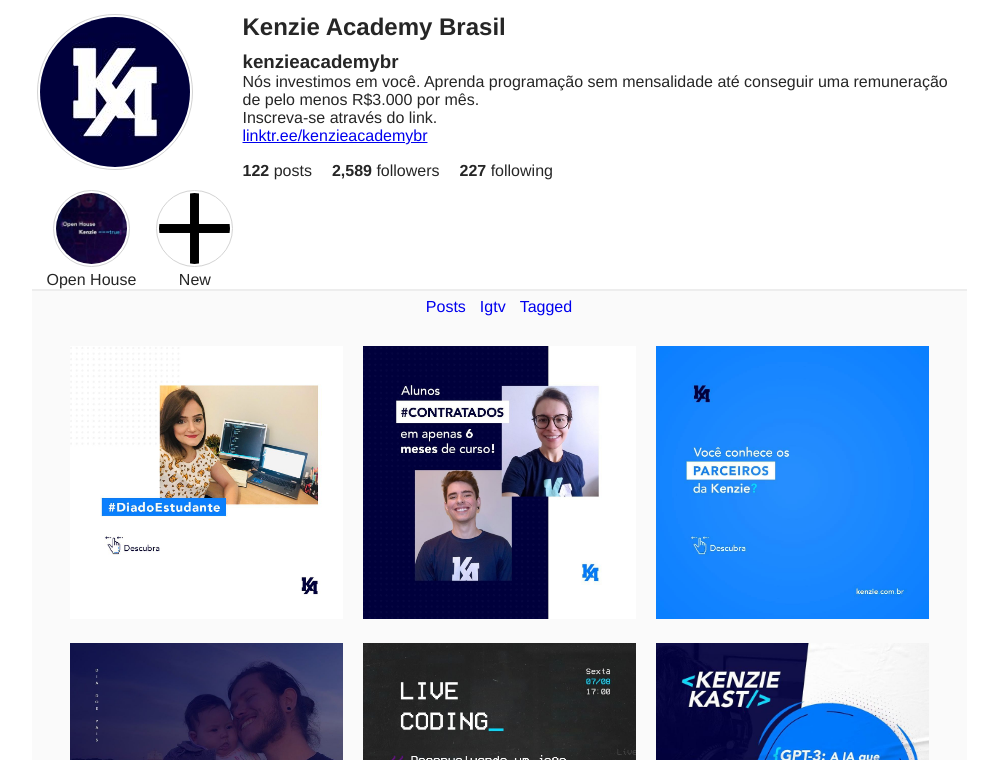
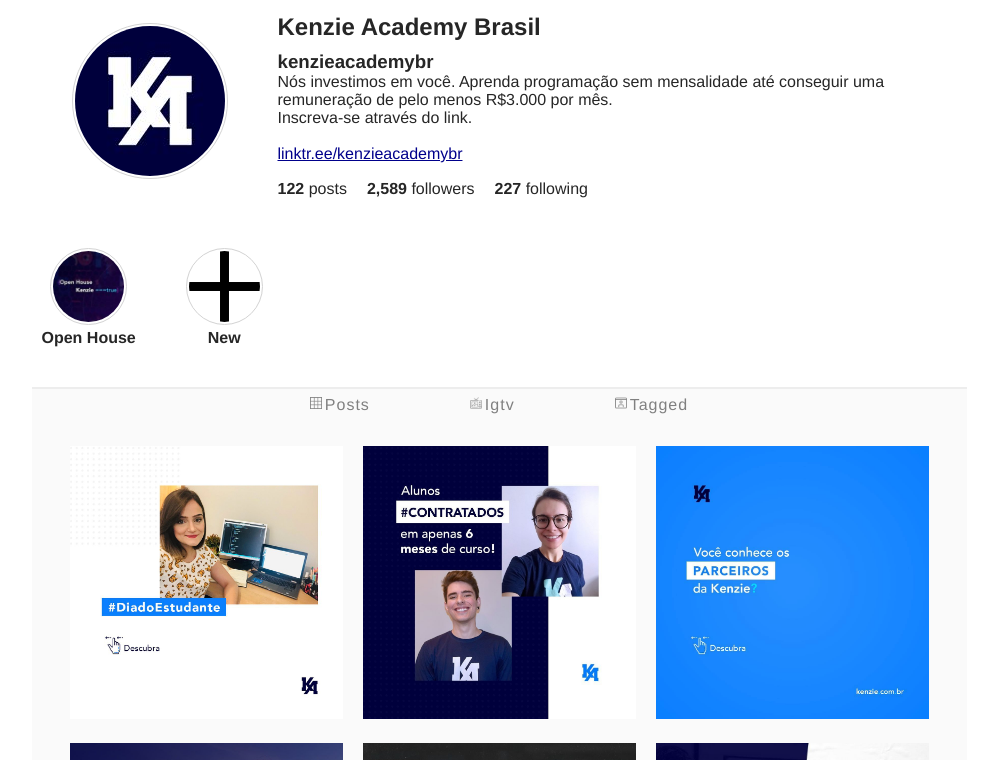
Before and after one commit to Kenzie-Academy-Brasil-Developers/rede-social-sprint-2-iandrokuntz, a plain HTML site: page index.html in a window 1280 px wide. Shown: the part 40-800 px from the top of the page, without its empty margins (141-1139 px from the left). Drawn offline with Linux system fonts and the light colour scheme.

Commit message:
Atividade-78-Refeita

```diff
--- a/css/style.css
+++ b/css/style.css
@@ -3,12 +3,14 @@
 	margin: 0;
 	box-sizing: border-box;
 	list-style: none;
+	font-family: Helvetica, Arial, sans-serif;
+	color: #262626;;
 }
 
 body{
 	width: 95vw;
 	background-color: white;
-	font-family: Helvetica, Arial, sans-serif;
+
 	color: #262626;
 	margin: auto;
 }
@@ -29,6 +31,9 @@ header{
 	text-align: center;
 	padding: 0 5px 0 5px;
 }
+.profile-content a{
+	color: darkblue;
+}
 
 .profile-photo img{
 	border-radius: 100%;
@@ -37,6 +42,9 @@ header{
 }
 h2{
 	padding: 10px;
+}
+.profile-content h1{
+	padding-bottom: 10px;
 }
 .profile-data{
 	display: flex;
@@ -56,7 +64,8 @@ h2{
 	justify-content: flex-end;
 	list-style: none;
 	text-align: center;
-	padding-left: 15px;
+	padding-top: 40px;
+	padding-bottom: 40px;
 
 }
 .highlighted-stories img{
@@ -70,6 +79,9 @@ h2{
 	padding: 10px 0;
 
 }
+.highlighted-stories figcaption{
+	font-weight: 600;
+}
 .profile-posts{
 	background-color: #fafafa;
 }
@@ -82,18 +94,36 @@ h2{
 
 }
 .profile-posts nav a{
-	padding: 0 7px 0 7px;
+	padding: 0 0px 2px 3px;
 	text-decoration: none;
 	padding-top: 7px;
+	color: gray;
+	letter-spacing: 1px;
+	display: inline-block;
+}
+.profile-posts .Posts{
+	margin-right: 20px;
+}
+.profile-posts .Igtv{
+	margin-right: 20px;
+}
+.profile-posts nav img{
+	width: 12px;
+	height: 12px;
+	padding: 0;
+	display: inline-block;
 }
 .profile-posts nav a:focus{
 	font-weight: bold;
 	border-top: 2px solid black;
+
 }
 .profile-posts nav a:hover{
 	font-weight: bold;
 	border-top: 2px solid black;
+
 }
+
 
 .profile-posts ul{
 	display: flex;
@@ -126,6 +156,9 @@ footer{
 	text-align: center;
 	padding:10px
 }
+footer a{
+	color: darkblue;
+}
 .copyright{
 	padding: 10px;
 }
@@ -144,7 +177,10 @@ footer{
 		flex-direction: row;
 		justify-content: center;
 		align-items: center;
-
+		padding-left:40px;
+	}
+	.profile-content h1{
+		padding-bottom: 0px;
 	}
 	.profile-info{
 		text-align: start;
@@ -160,9 +196,15 @@ footer{
 		padding: 10px 0 10px 0;
 	}
 	.highlighted-stories li{
-		padding: 10px 20px 0 0;
+		padding: 10px 40px 0 10px;
 	}
 	.profile-photo img{
 		display: flex;
 	}
+	.profile-posts .Posts{
+		margin-right: 100px;
+	}
+	.profile-posts .Igtv{
+		margin-right: 100px;;
+	}
 }
--- a/index.html
+++ b/index.html
@@ -13,6 +13,7 @@
 
 	<!-- FAVICON -->
 	<link rel="shortcut icon" type="image/x-icon" href="img/favicon.ico" />
+	<link href="https://cdnjs.cloudflare.com/ajax/libs/font-awesome/5.15.3/css/all.min.css">
 
 </head>
 <body>
@@ -50,6 +51,7 @@
 					<li>
 						<p>Inscreva-se através do link.</p>
 					</li>
+				</br>
 					<li>
 						<a href="https://linktr.ee/kenzieacademybr">linktr.ee/kenzieacademybr</a>
 					</li>
@@ -87,9 +89,10 @@
 
 			<!-- MENU DE POSTS -->
 			<nav>
-				<a href="#">Posts</a>
-				<a href="#">Igtv</a>
-				<a href="#">Tagged</a>
+				<img src="img/grade-da-mesa-de-nove-quadrados (1).png" alt=""><a href="#" class="Posts">Posts</a>
+				<img src="img/tv-antiga.png"><a href="#" class="Igtv">Igtv</a>
+				<i class="fa-solid fa-image-portrait"></i>
+				<img src="img/perfil-de-usuario.png"><a href="#" class="Tagged">Tagged</a>
 			</nav>
 
 			<!-- LISTA DE POSTS -->
```
Also changed, not shown: img/grade-da-mesa-de-nove-quadrados (1).png (added), img/perfil-de-usuario.png (added), img/tv-antiga.png (added).
